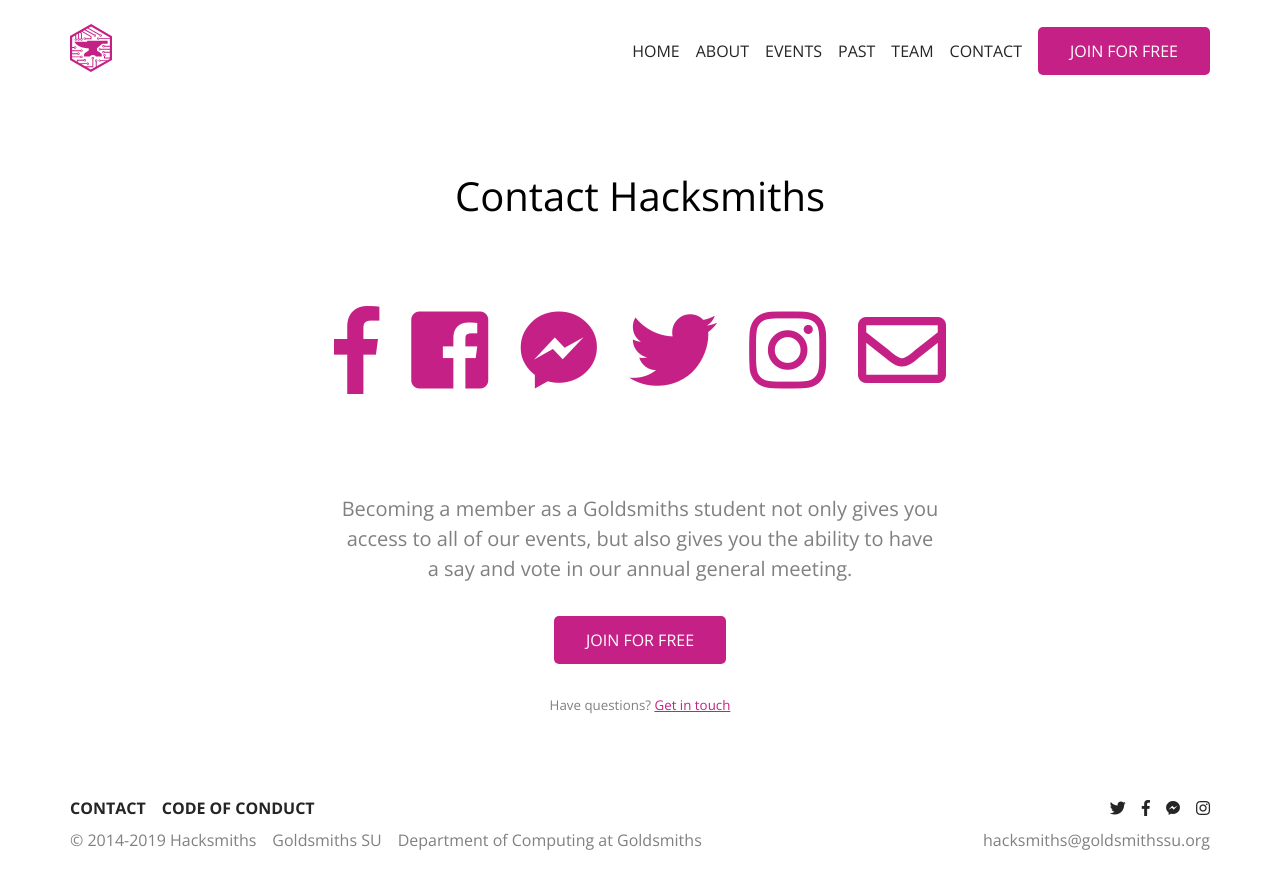
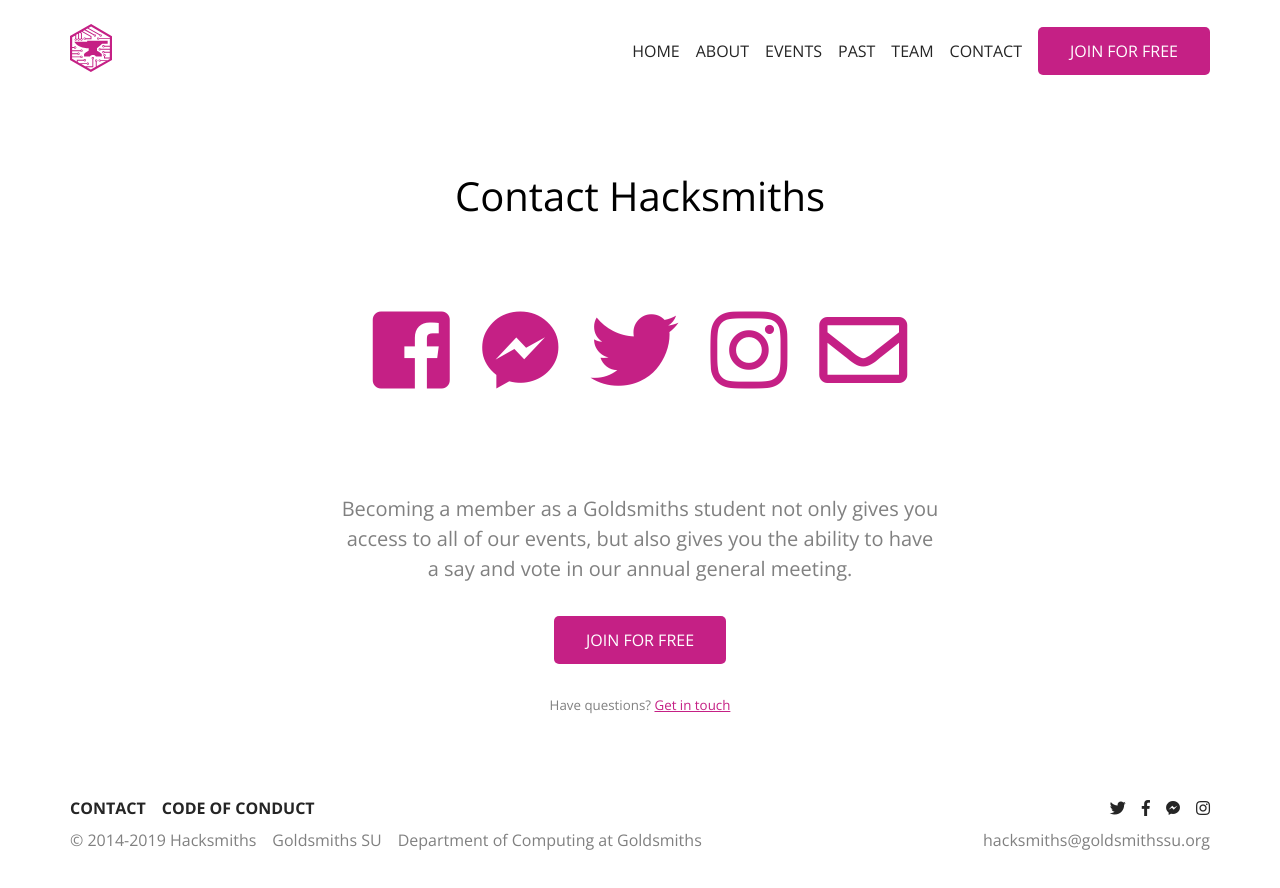
Before and after one commit to skeuomorph/2020.goldsmiths.tech, a Nuxt app: page /contact in a window 1280 px wide. Shown: the top 888 px of the page. Built offline with nearby package versions, Linux system fonts and the light colour scheme.

Commit message:
contact update

```diff
--- a/pages/contact.vue
+++ b/pages/contact.vue
@@ -2,9 +2,6 @@
   <div id='contact' class='container'>
     <h1>Contact Hacksmiths</h1>
       <div id="links">
-        <a href="https://www.facebook.com/hacksmiths">
-        <i class="fab fa-facebook-f"></i>
-        </a>
         <a href="https://www.facebook.com/groups/1826544797377921">
         <i class="fab fa-facebook-square"></i></a>
         <a href="http://m.me/smithsbot">
```
